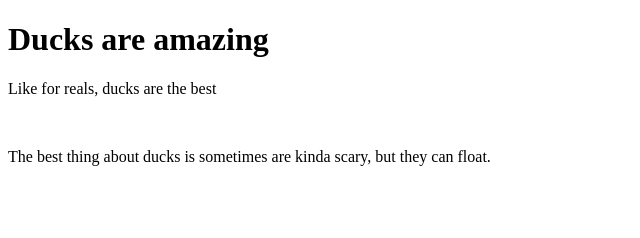
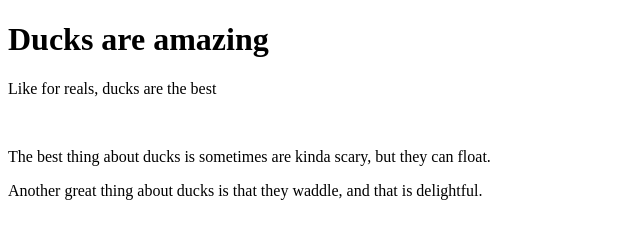
Before and after one commit to whitneywishart/duck_example, a plain HTML site: page index.html in a window 1280 px wide. Shown: the whole page, without its empty margins (0-640 px from the left). Drawn offline with Linux system fonts and the light colour scheme.

Commit message:
added text about waddling

```diff
--- a/index.html
+++ b/index.html
@@ -7,8 +7,13 @@
     <h1>Ducks are amazing</h1>
     <p>Like for reals, ducks are the best</p>
     <br>
-    <p>The best thing about ducks is sometimes are
+    <p>
+      The best thing about ducks is sometimes are
       kinda scary, but they can float.
+    </p>
+    <p>
+      Another great thing about ducks is that they waddle, and
+      that is delightful.
     </p>
   </body>
 </html>
```
